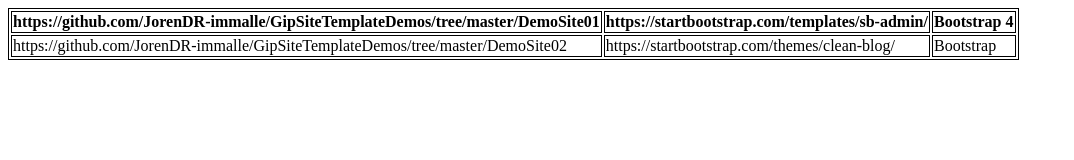
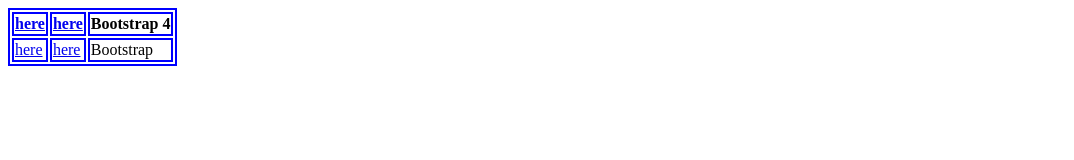
Before and after one commit to JorenDR-immalle/GipSiteTemplateDemos, a plain HTML site: page index.html in a window 1280 px wide. Shown: the whole page, without its empty margins (0-1074 px from the left). Drawn offline with Linux system fonts and the light colour scheme.

Commit message:
index.html

```diff
--- a/index.html
+++ b/index.html
@@ -3,20 +3,20 @@
    <head>
       <style>
          table, th, td {
-            border: 1px solid black;
+            border: 2px solid blue;
          }
       </style>
    </head>
    <body>
       <table>
          <tr>
-            <th><a>https://github.com/JorenDR-immalle/GipSiteTemplateDemos/tree/master/DemoSite01</a></th>
-            <th><a>https://startbootstrap.com/templates/sb-admin/</a></th>
+            <th><a href="https://github.com/JorenDR-immalle/GipSiteTemplateDemos/tree/master/DemoSite01">here</a></th>
+            <th><a href="https://startbootstrap.com/templates/sb-admin/">here</a></th>
             <th>Bootstrap 4</th>
          </tr>
          <tr>
-            <td><a>https://github.com/JorenDR-immalle/GipSiteTemplateDemos/tree/master/DemoSite02</a></td>
-            <td><a>https://startbootstrap.com/themes/clean-blog/</a></td>
+            <td><a href="https://github.com/JorenDR-immalle/GipSiteTemplateDemos/tree/master/DemoSite02">here</a></td>
+            <td><a href="https://startbootstrap.com/themes/clean-blog/">here</a></td>
             <td>Bootstrap</td>
          </tr>
       </table>
```
